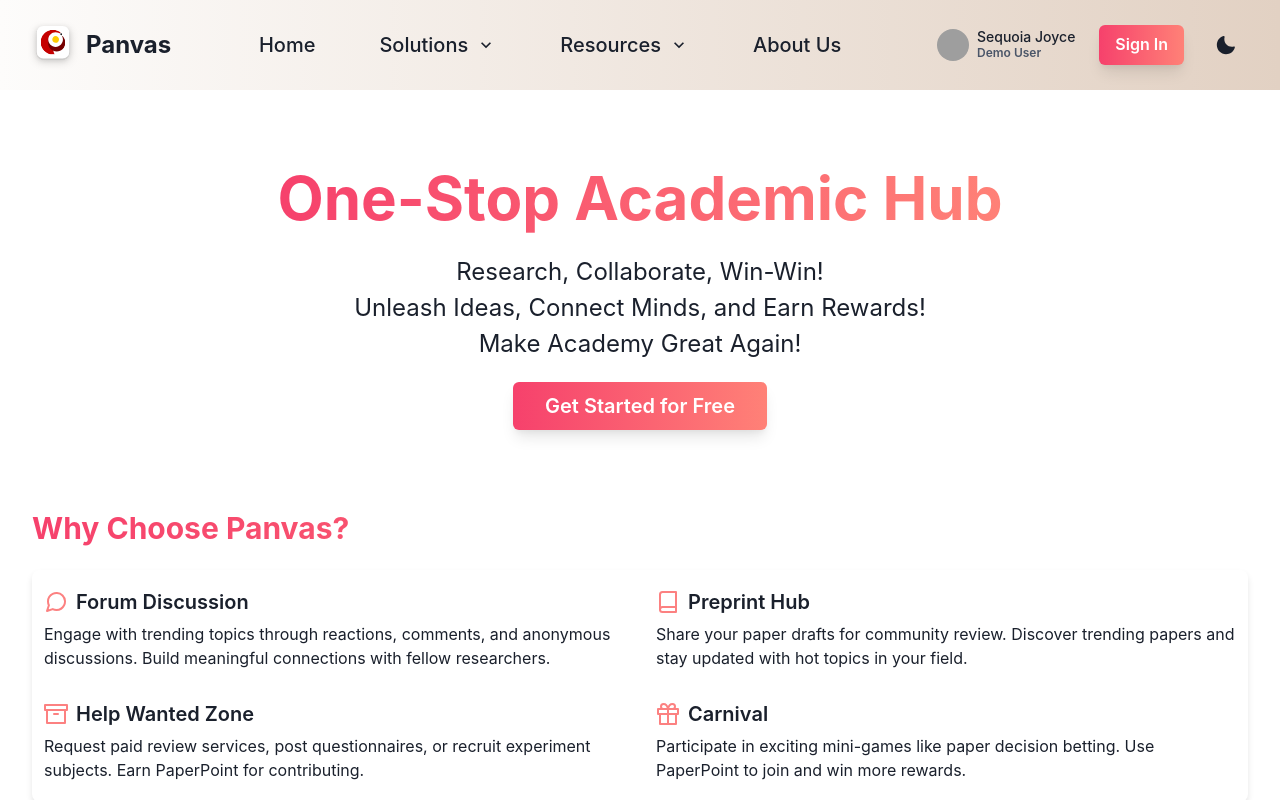
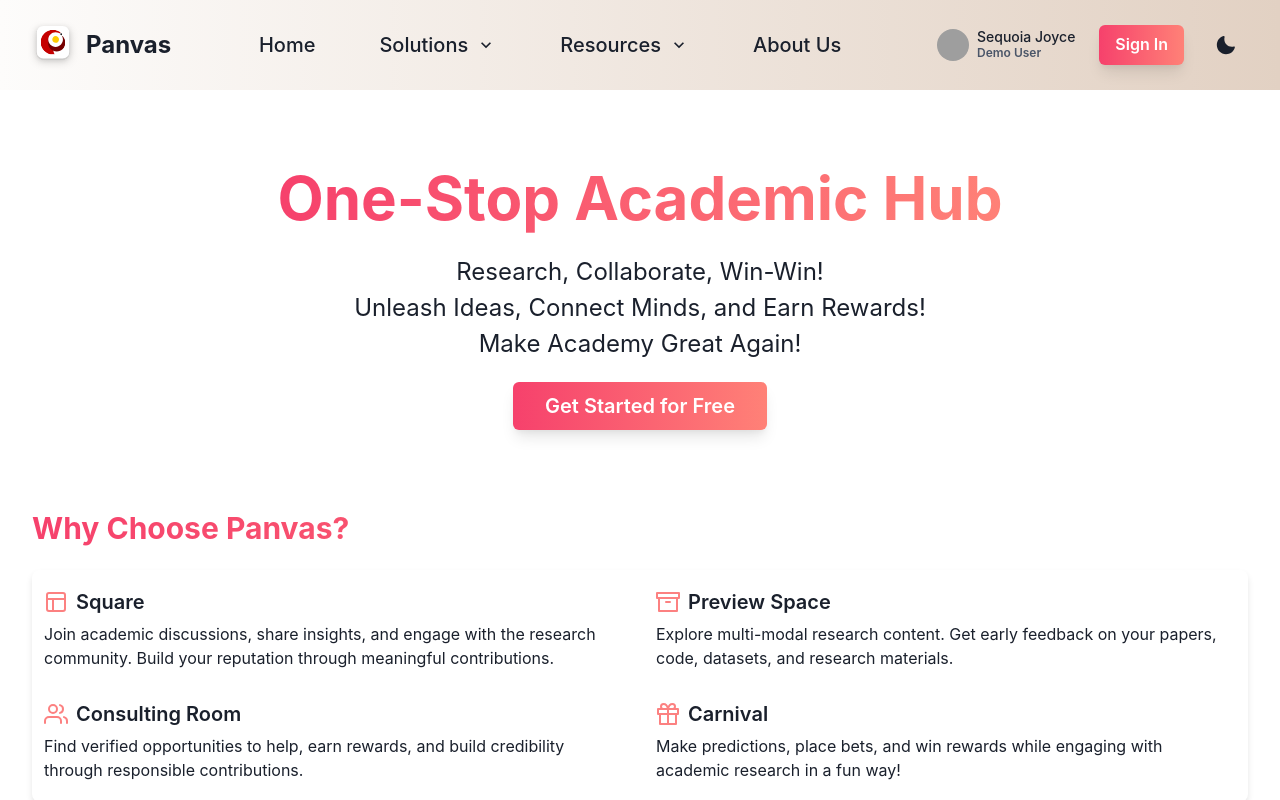
Before and after one commit to tigerlcl/panvas-ui, a React (Create React App) app: page / in a window 1280 px wide. Shown: the top 800 px of the page. Built offline with nearby package versions, Linux system fonts and the light colour scheme; grey boxes are pictures that could not be loaded.

Commit message:
better file structure

```diff
--- a/src/App.js
+++ b/src/App.js
@@ -1,12 +1,8 @@
 import React from 'react';
 import { Box, Container } from '@chakra-ui/react';
 import { Routes, Route } from 'react-router-dom';
-import Navbar from './components/Navbar';
-import Home from './pages/Home';
-import SignIn from './components/SignIn';
-import Footer from './components/Footer';
-import AboutUs from './pages/AboutUs';
-import Homepage from './pages/profile/Homepage';
+import { Home, Navbar, Footer, SignIn, AboutUs } from './components';
+import { Homepage, RoomCredit, Settings, Wallet } from './pages/demo-user';
 import { PaperPoint, Blogs, FAQs } from './pages/resources';
 import { Square, PreviewSpace, ConsultingRoom, Carnival } from './pages/solutions';
 import { SpacePaper } from './pages/examples';
@@ -44,7 +40,10 @@
             <Route path="/signin" element={<SignIn />} />
 
             {/* Demo User */}
-            <Route path="/homepage" element={<Homepage />} />
+            <Route path="/demo-user/homepage" element={<Homepage />} />
+            <Route path="/demo-user/room-credit" element={<RoomCredit />} />
+            <Route path="/demo-user/settings" element={<Settings />} />
+            <Route path="/demo-user/wallet" element={<Wallet />} />
 
             {/* Examples */}
             <Route path="/space/paper/:id" element={<SpacePaper />} />
--- a/src/pages/Home.js
+++ b/src/components/Home.js
@@ -15,8 +15,8 @@
   useDisclosure
 } from '@chakra-ui/react';
 import { motion } from 'framer-motion';
-import { FiBook, FiMessageCircle, FiArchive, FiUsers, FiGift } from 'react-icons/fi';
-import SignIn from '../components/SignIn';
+import { FiArchive, FiUsers, FiGift, FiLayout } from 'react-icons/fi';
+import SignIn from './SignIn';
 
 const MotionBox = motion(Box);
 
@@ -31,24 +31,24 @@
 
 const features = [
   {
-    icon: FiMessageCircle,
-    title: 'Forum Discussion',
-    description: 'Engage with trending topics through reactions, comments, and anonymous discussions. Build meaningful connections with fellow researchers.',
-  },
-  {
-    icon: FiBook,
-    title: 'Preprint Hub',
-    description: 'Share your paper drafts for community review. Discover trending papers and stay updated with hot topics in your field.',
+    icon: FiLayout,
+    title: 'Square',
+    description: 'Join academic discussions, share insights, and engage with the research community. Build your reputation through meaningful contributions.',
   },
   {
     icon: FiArchive,
-    title: 'Help Wanted Zone',
-    description: 'Request paid review services, post questionnaires, or recruit experiment subjects. Earn PaperPoint for contributing.',
+    title: 'Preview Space',
+    description: 'Explore multi-modal research content. Get early feedback on your papers, code, datasets, and research materials.',
+  },
+  {
+    icon: FiUsers,
+    title: 'Consulting Room',
+    description: 'Find verified opportunities to help, earn rewards, and build credibility through responsible contributions.',
   },
   {
     icon: FiGift,
     title: 'Carnival',
-    description: 'Participate in exciting mini-games like paper decision betting. Use PaperPoint to join and win more rewards.',
+    description: 'Make predictions, place bets, and win rewards while engaging with academic research in a fun way!',
   }
 ];
 
--- a/src/components/Navbar.js
+++ b/src/components/Navbar.js
@@ -201,7 +201,7 @@
           <HStack spacing={4}>
             <MotionButton
               as={RouterLink}
-              to="/homepage"
+              to="/demo-user/homepage"
               variant="ghost"
               _hover={{ bg: colorMode === 'light' ? 'whiteAlpha.300' : 'whiteAlpha.200' }}
               height="40px"
--- /dev/null
+++ b/src/components/index.js
@@ -0,0 +1,5 @@
+export { default as Home } from './Home';
+export { default as Navbar } from './Navbar';
+export { default as Footer } from './Footer';
+export { default as SignIn } from './SignIn';
+export { default as AboutUs } from './AboutUs';
--- /dev/null
+++ b/src/pages/demo-user/index.js
@@ -0,0 +1,4 @@
+export { default as Homepage } from './Homepage';
+export { default as RoomCredit } from './RoomCredit';
+export { default as Settings } from './Settings';
+export { default as Wallet } from './Wallet';
--- a/src/pages/solutions/ConsultingRoom.js
+++ b/src/pages/solutions/ConsultingRoom.js
@@ -247,7 +247,7 @@
               />
               <VStack align="start" spacing={0}>
                 <Heading size="lg">Consulting Room</Heading>
-                <Text color="gray.500">Find opportunities to help and earn rewards</Text>
+                <Text color="gray.500">Find verified opportunities to help, earn rewards, and build credibility through responsible contributions</Text>
               </VStack>
             </HStack>
             <InputGroup maxW="400px">
```
Also changed, not shown: src/components/AboutUs.js (renamed from src/pages/AboutUs.js), src/pages/demo-user/Homepage.js (renamed from src/pages/profile/Homepage.js), src/pages/demo-user/RoomCredit.js (renamed from src/pages/profile/RoomCredit.js), src/pages/demo-user/Settings.js (renamed from src/pages/profile/Settings.js), src/pages/demo-user/Wallet.js (renamed from src/pages/profile/Wallet.js).
